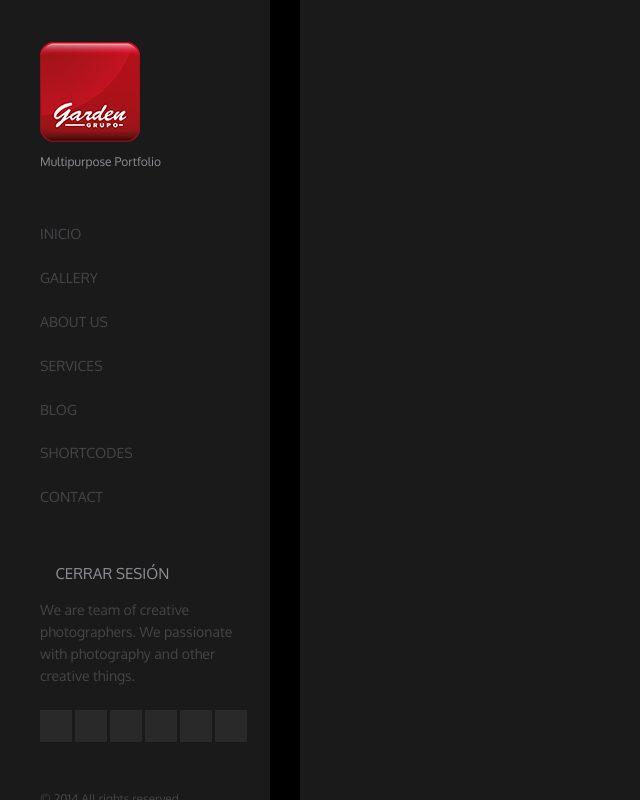
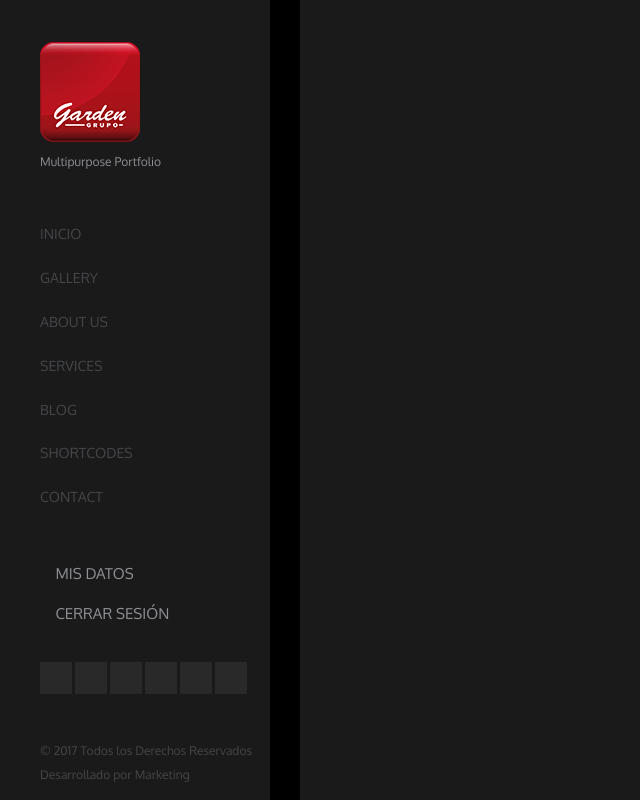
Before and after one commit to ImagenWebPy/intranet, a PHP site: page /intranet/views/header.php in a window 1280 px wide. Shown: the whole page, without its empty margins (0-640 px from the left). Run offline with PHP 8.4, Linux system fonts and the light colour scheme; some libraries are stand-ins or nearby versions; some web fonts are replaced.

```diff
--- a/views/header.php
+++ b/views/header.php
@@ -13,6 +13,7 @@
         <!-- Place favicon.ico and apple-touch-icon.png in the root directory -->
         <link href='http://fonts.googleapis.com/css?family=Oxygen:400,700' rel='stylesheet' type='text/css'>
         <link rel="stylesheet" href="<?= URL; ?>public/assets/css/style.css">
+        <link rel="stylesheet" href="<?= URL; ?>public/assets/css/custom.css">
         <script src="<?= URL; ?>public/assets/js/vendor/modernizr-2.6.2.min.js"></script>
     </head>
     <body class="menu-bar-opened menu-bar-ontop black-body">
@@ -83,8 +84,8 @@
                             </nav>
                         </div>
                         <div class="mb-footer">
-                            <h4><i class="fa fa-sign-in" aria-hidden="true"></i> Cerrar Sesión</h4>
-                            <p>We are team of creative photographers. We passionate with photography and other creative things.</p>
+                            <a class="pointer"><h4><i class="fa fa-user" aria-hidden="true"></i> Mis datos</h4></a>
+                            <a href="<?= URL; ?>login/salir" class="pointer"><h4><i class="fa fa-sign-in" aria-hidden="true"></i> Cerrar Sesión</h4></a>
                             <div class="mb-social">
                                 <a href=""><i class="fa fa-twitter"></i></a>
                                 <a href=""><i class="fa fa-facebook"></i></a>
@@ -94,8 +95,8 @@
                                 <a href=""><i class="fa fa-tumblr"></i></a>
                             </div>
                             <div class="mb-copyright">
-                                <p>© 2014 All rights reserved</p>
-                                <p>Developed by Azelab</p>
+                                <p>© 2017 Todos los Derechos Reservados</p>
+                                <p>Desarrollado por Marketing</p>
                             </div>
                         </div>
                     </div> <!-- mb-body -->
```
Also changed, not shown: models/login_model.php (+17 -1 lines).
